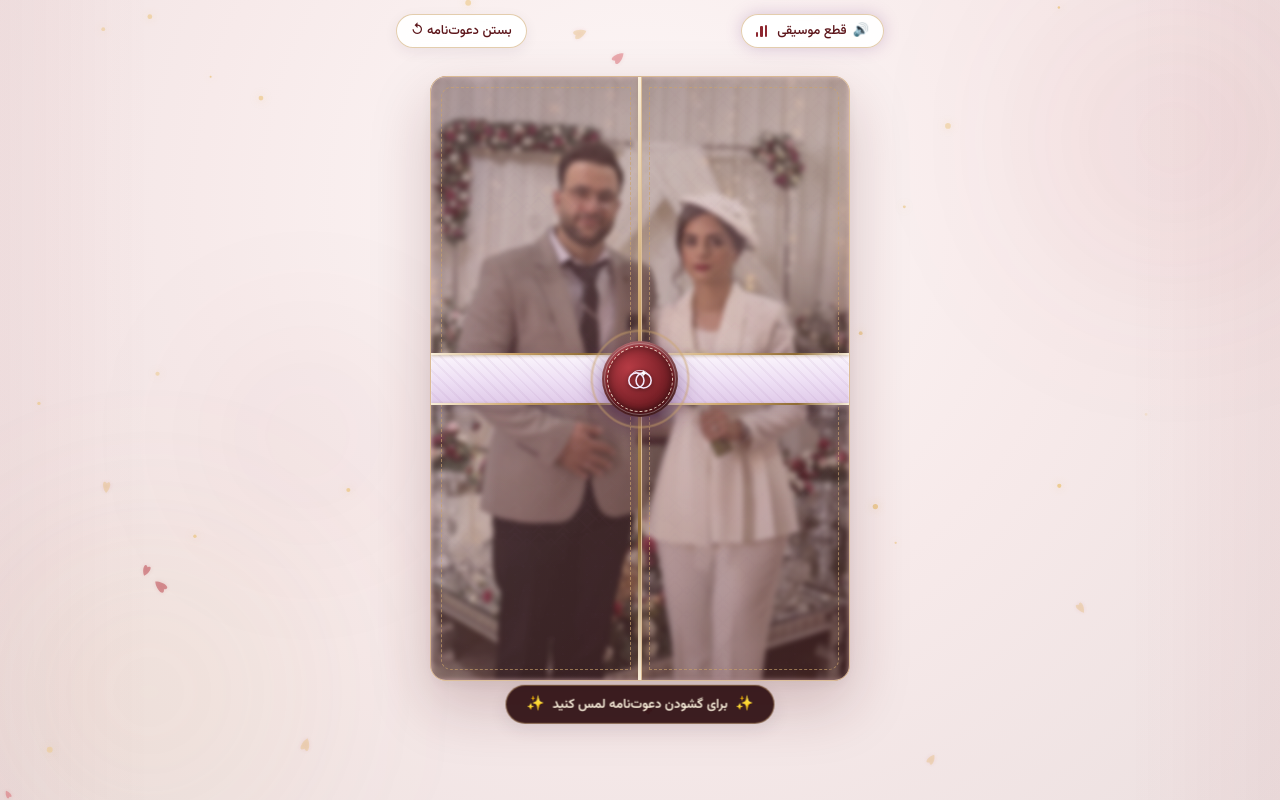
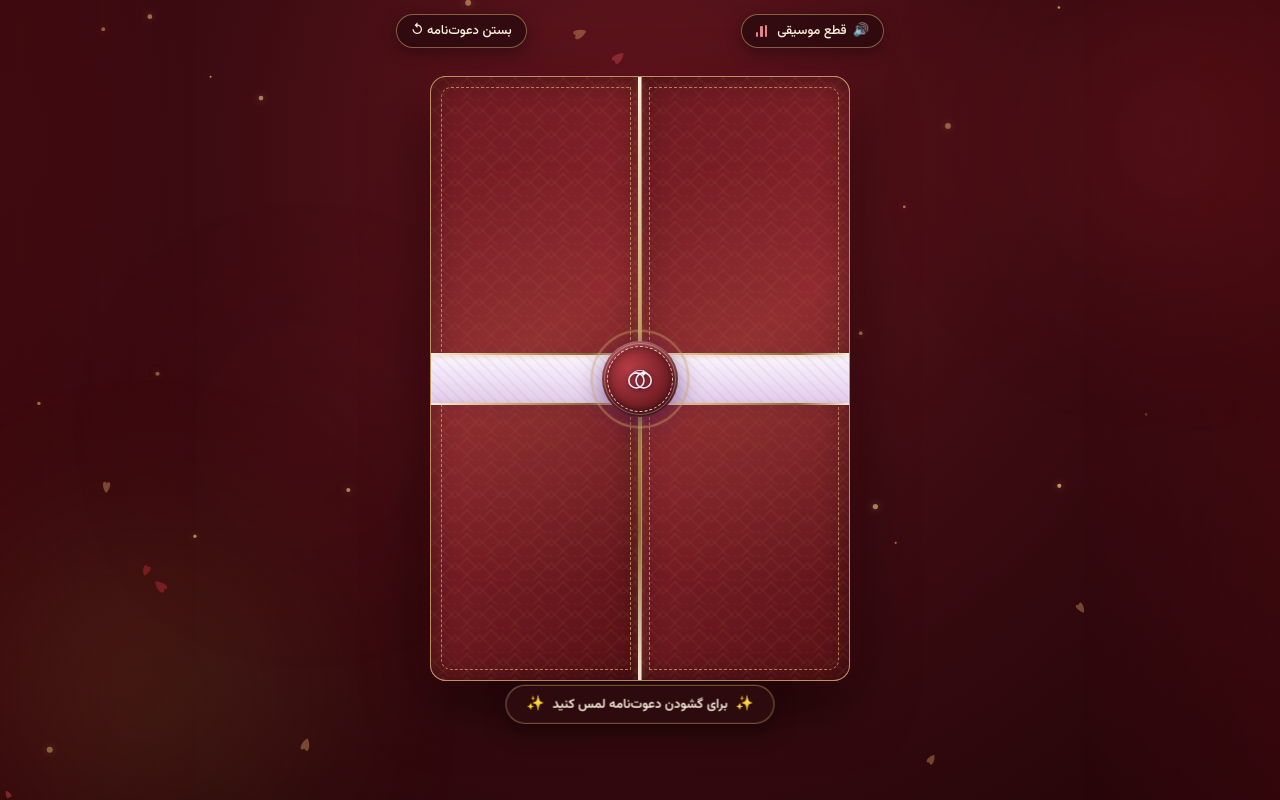
Before and after one commit to PooryaSN2000/sister-wedding-invite, a website built with Vite: page index.html in a window 1280 px wide. Built offline with nearby package versions, Linux system fonts and the light colour scheme.

Commit message:
style: enrich crimson red space ambiance and hide cover photo on doors for Hanabandan

```diff
--- a/src/style.css
+++ b/src/style.css
@@ -1311,14 +1311,14 @@ body {
    پانته‌آ و حسین - هماهنگ با کارت قرمز و قاب زرکوب
    ========================================================================== */
 body.theme-hana {
-  /* پالت رنگی حنابندان: یاقوتی عمیق، شرابی، زرشکی، شامپاینی و طلایی متالیک */
-  --bg-creamy: #FAF4F4;
-  --bg-gradient: radial-gradient(circle at 50% 25%, #FDF7F7 0%, #F7EAEA 50%, #ECE0E0 100%);
+  /* پالت رنگی حنابندان: فضای سرشار از سرخی یاقوتی، شرابی، زرشکی، شامپاینی و طلایی متالیک */
+  --bg-creamy: #2E0A0F;
+  --bg-gradient: radial-gradient(ellipse at 50% 18%, #64151E 0%, #3E0C12 45%, #200407 100%);
   --paper-cream: #FFFDFD;
   --paper-card: #FFFFFF;
 
-  --door-bg: linear-gradient(135deg, #FDF8F8 0%, #F9ECEC 55%, #EEDADA 100%);
-  --door-border: #D1A5A7;
+  --door-bg: linear-gradient(145deg, #6C1920 0%, #8C242D 45%, #561116 100%);
+  --door-border: #CCA46A;
 
   --purple-primary: #8E2830;
   --purple-light: #BF6B72;
@@ -1338,91 +1338,99 @@ body.theme-hana {
   --wax-seal-dark: #450F13;
   --wax-seal-gradient: radial-gradient(circle at 35% 35%, #B53B44 0%, #7B2128 55%, #461115 100%);
 
-  --text-primary: #381A1D;
-  --text-secondary: #6B4246;
-  --text-muted: #966F73;
-  --text-purple: #8E2830;
-  --text-gold: #9B7633;
-
-  --shadow-card: 0 25px 60px rgba(80, 20, 25, 0.22), 0 4px 14px rgba(0, 0, 0, 0.05);
-  --shadow-door-left: 6px 0 18px rgba(80, 20, 25, 0.18);
-  --shadow-door-right: -6px 0 18px rgba(80, 20, 25, 0.18);
-}
-
-/* پرده‌های حریر محیطی */
+  --text-primary: #FAF0DC;
+  --text-secondary: #E2C2C6;
+  --text-muted: #B89297;
+  --text-purple: #E5828A;
+  --text-gold: #E5C385;
+
+  --shadow-card: 0 25px 60px rgba(0, 0, 0, 0.55), 0 0 30px rgba(160, 25, 35, 0.25);
+  --shadow-door-left: 6px 0 20px rgba(0, 0, 0, 0.45);
+  --shadow-door-right: -6px 0 20px rgba(0, 0, 0, 0.45);
+}
+
+/* پرده‌های حریر محیطی با سرخی گرم و پرشکوه */
 body.theme-hana .wedding-curtain {
-  background: linear-gradient(to right, rgba(180, 50, 60, 0.16), transparent);
+  background: linear-gradient(to right, rgba(190, 25, 40, 0.38), transparent);
+  width: 200px;
 }
 body.theme-hana .curtain-right {
-  background: linear-gradient(to left, rgba(180, 50, 60, 0.16), transparent);
-}
-
-/* هاله‌های نور پس‌زمینه */
+  background: linear-gradient(to left, rgba(190, 25, 40, 0.38), transparent);
+}
+
+/* هاله‌های نور یاقوتی و طلایی پس‌زمینه با گرمای قرمزی بیشتر */
 body.theme-hana .orb-1 {
-  background: radial-gradient(circle, rgba(181, 59, 68, 0.22) 0%, transparent 70%);
+  background: radial-gradient(circle, rgba(235, 45, 60, 0.38) 0%, transparent 70%);
+  filter: blur(80px);
 }
 body.theme-hana .orb-2 {
-  background: radial-gradient(circle, rgba(225, 175, 90, 0.22) 0%, transparent 70%);
+  background: radial-gradient(circle, rgba(245, 185, 80, 0.32) 0%, transparent 70%);
+  filter: blur(85px);
 }
 body.theme-hana .orb-3 {
-  background: radial-gradient(circle, rgba(116, 30, 36, 0.18) 0%, transparent 70%);
+  background: radial-gradient(circle, rgba(195, 30, 45, 0.32) 0%, transparent 70%);
+  filter: blur(95px);
 }
 
 /* دکمه‌های کنترل بالا */
 body.theme-hana .nav-btn {
+  background: rgba(45, 11, 15, 0.88);
   border: 1px solid rgba(204, 164, 106, 0.55);
-  color: #5C151A;
+  color: #FAF0DC;
+  box-shadow: 0 4px 16px rgba(0, 0, 0, 0.35);
+  backdrop-filter: blur(10px);
+  -webkit-backdrop-filter: blur(10px);
 }
 body.theme-hana .nav-btn:hover {
-  border-color: #CCA46A;
-  box-shadow: 0 4px 16px rgba(116, 30, 36, 0.15);
+  border-color: #E5CCA3;
+  box-shadow: 0 4px 18px rgba(204, 164, 106, 0.3);
 }
 body.theme-hana .music-wave .bar {
-  background: #8E2830;
-}
-
-/* پنل‌های روی در */
+  background: #E5828A;
+}
+
+/* حذف تصویر پرتره روی در برای حنابندان (برای عروسی حفظ شده است) */
+body.theme-hana .gate-door-photo-wrap {
+  display: none !important;
+}
+
+/* پنل‌های روی در به صورت پاکت مخملی سرخ و زرکوب */
 body.theme-hana .gate-door-panel.front-panel {
-  border: 1.5px solid rgba(204, 164, 106, 0.65);
-  box-shadow: inset 0 0 16px rgba(116, 30, 36, 0.15);
+  background: var(--door-bg);
+  border: 1.5px solid rgba(204, 164, 106, 0.85);
+  box-shadow: inset 0 0 28px rgba(0, 0, 0, 0.45);
 }
 
 /* پنل پشت در پس از باز شدن */
 body.theme-hana .gate-door-panel.back-panel {
-  background: linear-gradient(135deg, #FCFAFA 0%, #F8EFEF 60%, #EFE1E1 100%);
+  background: linear-gradient(135deg, #4A1218 0%, #32080C 100%);
   border: 1.5px solid rgba(204, 164, 106, 0.55);
-  box-shadow: inset 0 0 20px rgba(116, 30, 36, 0.16);
-}
-
-body.theme-hana .gate-door-back-pattern {
+  box-shadow: inset 0 0 24px rgba(0, 0, 0, 0.5);
+}
+
+/* نقوش اسلیمی و ژاکارد زرکوب روی جلد درهای بسته */
+body.theme-hana .gate-damask-pattern {
+  opacity: 0.4;
   background-image:
-    radial-gradient(circle at 50% 50%, rgba(204, 164, 106, 0.12) 0%, transparent 70%),
-    repeating-linear-gradient(45deg, rgba(204, 164, 106, 0.06) 0px, rgba(204, 164, 106, 0.06) 1.5px, transparent 1.5px, transparent 10px);
+    radial-gradient(circle at 50% 50%, rgba(204, 164, 106, 0.30) 0%, transparent 70%),
+    repeating-linear-gradient(45deg, rgba(204, 164, 106, 0.12) 0px, rgba(204, 164, 106, 0.12) 1.5px, transparent 1.5px, transparent 12px),
+    repeating-linear-gradient(-45deg, rgba(204, 164, 106, 0.12) 0px, rgba(204, 164, 106, 0.12) 1.5px, transparent 1.5px, transparent 12px);
+  background-size: 100% 100%, 24px 24px, 24px 24px;
 }
 
 body.theme-hana .gate-border-frame {
-  border: 1.5px dashed rgba(204, 164, 106, 0.65);
-}
-
-/* لایه آبرنگی گرم و رمانتیک یاقوتی روی عکس جلد در حنابندان */
-body.theme-hana .gate-door-photo-veil {
-  background: linear-gradient(
-    135deg,
-    rgba(103, 37, 40, 0.32) 0%,
-    rgba(142, 40, 48, 0.18) 45%,
-    rgba(69, 15, 19, 0.42) 100%
-  );
+  border: 1.5px dashed rgba(204, 164, 106, 0.75);
 }
 
 /* روبان مخملی شرابی دور کارت */
 body.theme-hana .belly-band {
-  background: linear-gradient(90deg, #5C151A 0%, #88222A 30%, #A8333D 50%, #88222A 70%, #5C151A 100%);
-  box-shadow: 0 8px 24px rgba(60, 10, 15, 0.35), 0 2px 6px rgba(0, 0, 0, 0.2);
+  background: linear-gradient(90deg, #4E1015 0%, #7E1E26 30%, #A32E38 50%, #7E1E26 70%, #4E1015 100%);
+  box-shadow: 0 8px 24px rgba(0, 0, 0, 0.45), 0 2px 6px rgba(0, 0, 0, 0.3);
 }
 
 body.theme-hana .band-gold-line {
   background: var(--gold-metallic);
-  box-shadow: 0 1px 3px rgba(142, 107, 52, 0.45);
+  box-shadow: 0 1px 4px rgba(204, 164, 106, 0.6);
 }
 
 body.theme-hana .gate-seam-trim {
@@ -1430,16 +1438,16 @@ body.theme-hana .gate-seam-trim {
 }
 
 body.theme-hana .left-seam {
-  box-shadow: 2px 0 8px rgba(204, 164, 106, 0.5);
+  box-shadow: 2px 0 10px rgba(204, 164, 106, 0.65);
 }
 body.theme-hana .right-seam {
-  box-shadow: -2px 0 8px rgba(204, 164, 106, 0.5);
+  box-shadow: -2px 0 10px rgba(204, 164, 106, 0.65);
 }
 
 /* مهر مومی یاقوتی و رینگ طلایی */
 body.theme-hana .wax-seal-stamp {
   background: radial-gradient(circle at 35% 35%, #B53B44 0%, #7B2128 55%, #461115 100%);
-  box-shadow: 0 10px 28px rgba(70, 17, 21, 0.5), inset 0 2px 4px rgba(255, 255, 255, 0.3);
+  box-shadow: 0 10px 28px rgba(0, 0, 0, 0.6), inset 0 2px 4px rgba(255, 255, 255, 0.35);
 }
 
 body.theme-hana .wax-seal-inner-rim {
@@ -1448,29 +1456,34 @@ body.theme-hana .wax-seal-inner-rim {
 
 body.theme-hana .seal-pulse-effect {
   border-color: #CCA46A;
-  box-shadow: 0 0 0 rgba(181, 59, 68, 0.45);
+  box-shadow: 0 0 0 rgba(204, 164, 106, 0.5);
 }
 
 /* قاب طلایی کارت داخلی */
+body.theme-hana .card-interior {
+  background: #3B0D12;
+}
+
 body.theme-hana .card-frame {
-  border: 1.5px solid var(--gold-primary);
-  box-shadow: inset 0 0 14px rgba(204, 164, 106, 0.16);
+  border: 2px solid var(--gold-primary);
+  box-shadow: inset 0 0 18px rgba(204, 164, 106, 0.25);
 }
 
 body.theme-hana .card-inner-frame {
-  border: 1px dashed rgba(204, 164, 106, 0.45);
+  border: 1.5px dashed rgba(204, 164, 106, 0.55);
 }
 
 body.theme-hana .card-radial-glow {
-  background: radial-gradient(circle, rgba(225, 175, 90, 0.20) 0%, transparent 70%);
+  background: radial-gradient(circle, rgba(245, 185, 80, 0.25) 0%, transparent 70%);
 }
 
 /* پیام‌ها و راهنماها */
 body.theme-hana .gate-hint,
 body.theme-hana .music-cue-toast {
-  background: rgba(45, 14, 17, 0.92);
+  background: rgba(45, 11, 15, 0.94);
   color: #FAF0DC;
-  border: 1px solid rgba(204, 164, 106, 0.45);
+  border: 1px solid rgba(204, 164, 106, 0.55);
+  box-shadow: 0 8px 24px rgba(0, 0, 0, 0.4);
 }
 
 body.theme-hana .hint-label {
@@ -1479,26 +1492,29 @@ body.theme-hana .hint-label {
 
 /* باکس دکمه‌های مسیریابی */
 body.theme-hana .venue-action-box {
-  background: linear-gradient(135deg, rgba(255, 255, 255, 0.97) 0%, rgba(253, 246, 246, 0.95) 100%);
-  border: 1.5px solid rgba(204, 164, 106, 0.5);
-  box-shadow: 0 8px 24px rgba(80, 20, 25, 0.10), 0 2px 8px rgba(204, 164, 106, 0.2);
+  background: linear-gradient(135deg, rgba(46, 11, 15, 0.95) 0%, rgba(28, 6, 9, 0.97) 100%);
+  border: 1.5px solid rgba(204, 164, 106, 0.55);
+  box-shadow: 0 10px 32px rgba(0, 0, 0, 0.55), 0 0 24px rgba(180, 30, 45, 0.25);
+  backdrop-filter: blur(12px);
+  -webkit-backdrop-filter: blur(12px);
 }
 
 body.theme-hana .map-action-btn.neshan-btn {
-  background: linear-gradient(135deg, #1572B6 0%, #0F588D 50%, #083E66 100%);
-  box-shadow: 0 4px 16px rgba(15, 88, 141, 0.35);
+  background: linear-gradient(135deg, #1572B6 0%, #0F588D 100%);
+  box-shadow: 0 4px 16px rgba(15, 88, 141, 0.45);
   border: 1px solid rgba(255, 255, 255, 0.25);
+  color: #FFFFFF;
 }
 
 body.theme-hana .map-action-btn.google-btn {
-  background: linear-gradient(135deg, #8E2830 0%, #6E1B22 50%, #4F1015 100%);
+  background: linear-gradient(135deg, #9E2B35 0%, #761B22 100%);
   color: #FAF0DC;
-  border: 1px solid rgba(204, 164, 106, 0.4);
-  box-shadow: 0 4px 16px rgba(110, 27, 34, 0.4);
+  border: 1px solid rgba(204, 164, 106, 0.5);
+  box-shadow: 0 4px 16px rgba(118, 27, 34, 0.5);
   text-shadow: 0 1px 2px rgba(0, 0, 0, 0.35);
 }
 
 body.theme-hana .map-action-btn.google-btn:hover {
-  background: linear-gradient(135deg, #A8333D 0%, #8E2830 50%, #6E1B22 100%);
-  box-shadow: 0 6px 20px rgba(110, 27, 34, 0.55);
-}
+  background: linear-gradient(135deg, #B53540 0%, #9E2B35 100%);
+  box-shadow: 0 6px 20px rgba(118, 27, 34, 0.65);
+}
```
